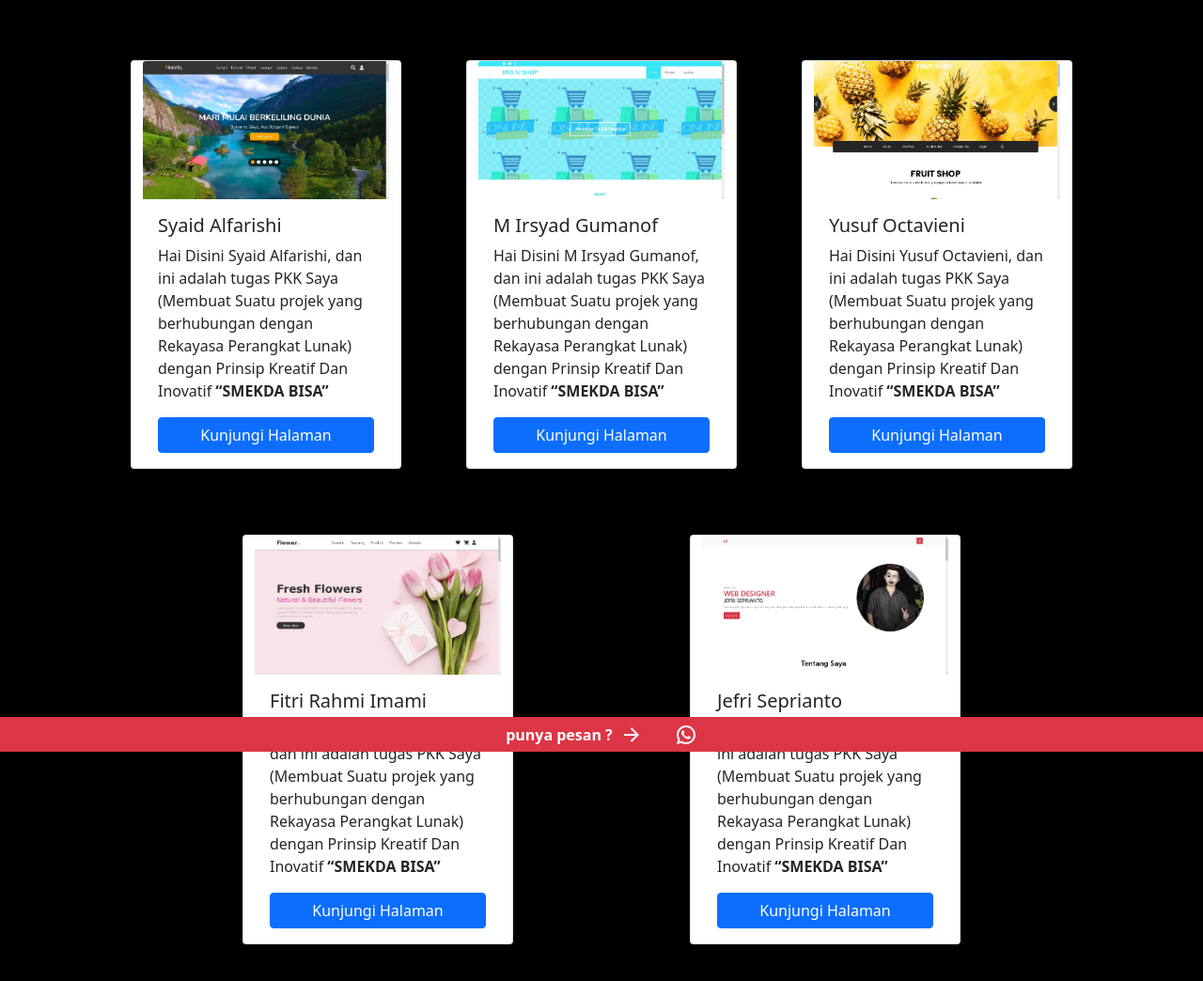
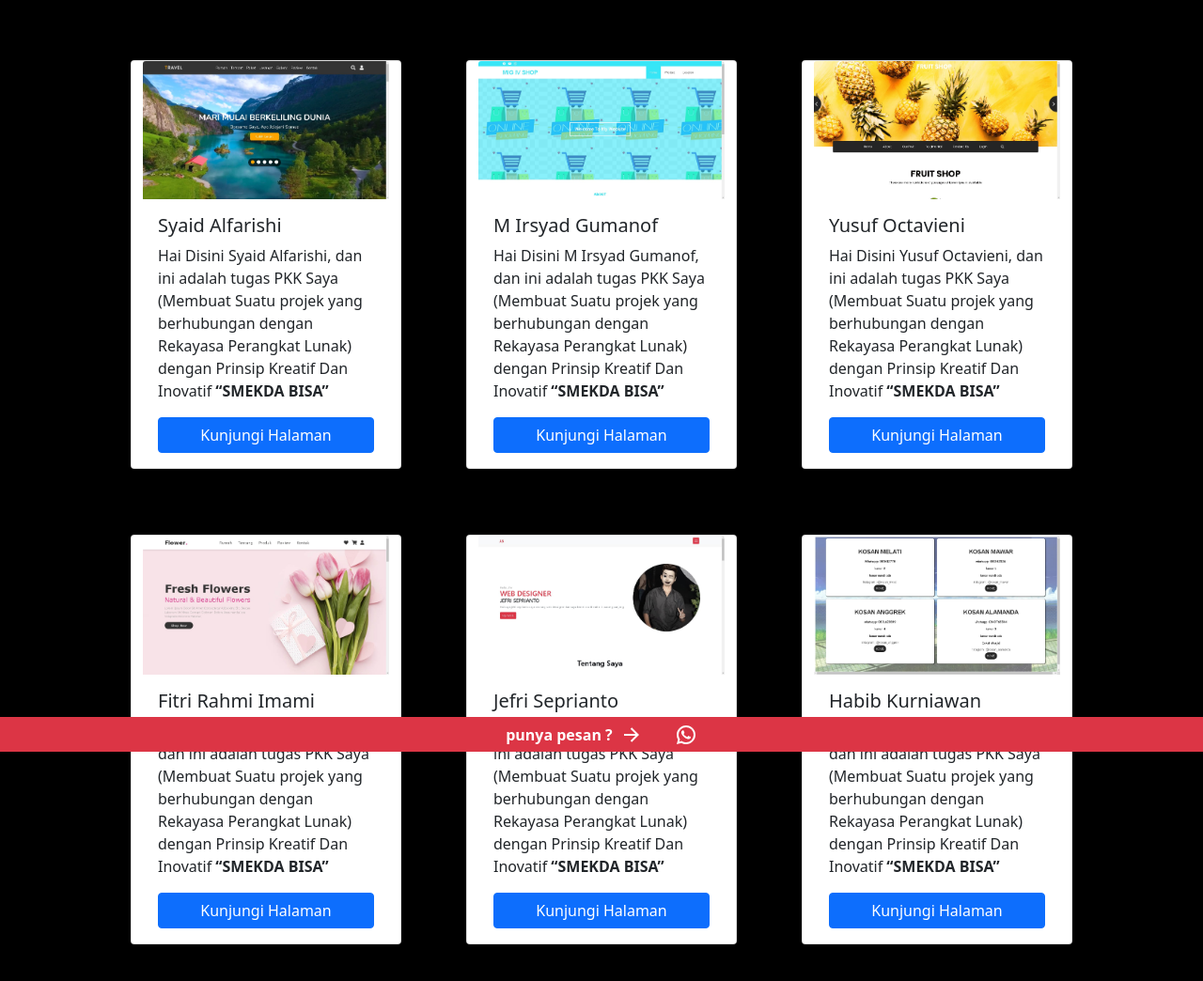
Before and after one commit to pkkrpl/all, a plain HTML site: page index.html in a window 1280 px wide. Shown: the whole page at 94% size. Drawn offline with nearby package versions, Linux system fonts and the light colour scheme.

Commit message:
habib add

```diff
--- a/index.html
+++ b/index.html
@@ -119,6 +119,23 @@
             <!-- end fiveth project -->
 
 
+            <!-- sixth project -->
+            <div class="card col-6 col-md-4 col-xl-3 col-sm-6 col-lg-3" style="width: 18rem;">
+                <img src="asset/habibkurniawan.jpg" class="card-img-top" alt="project 1">
+                <div class="card-body">
+                    <h5 class="card-title">Habib Kurniawan</h5>
+                    <p class="card-text">Hai Disini Habib Kurniawan, dan ini adalah tugas PKK Saya (Membuat Suatu
+                        projek
+                        yang berhubungan dengan Rekayasa Perangkat Lunak) dengan Prinsip Kreatif Dan Inovatif
+                        <strong><q>SMEKDA BISA</q></strong> </p>
+                    <a href="https://pkkrpl.github.io/habibkurniawan_pkk/" target="_blank"
+                        class="btn btn-primary d-flex justify-content-center">Kunjungi
+                        Halaman</a>
+                </div>
+            </div>
+            <!-- end sixth project -->
+
+
 
 
 
```
Also changed, not shown: asset/habibkurniawan.jpg (added).
